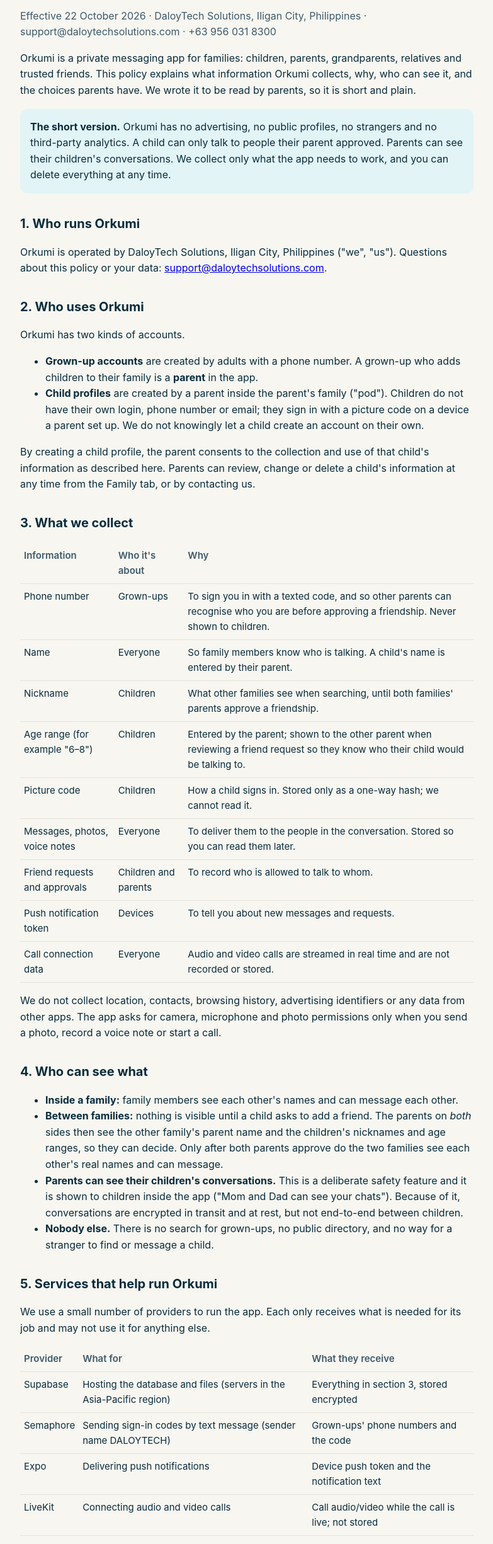
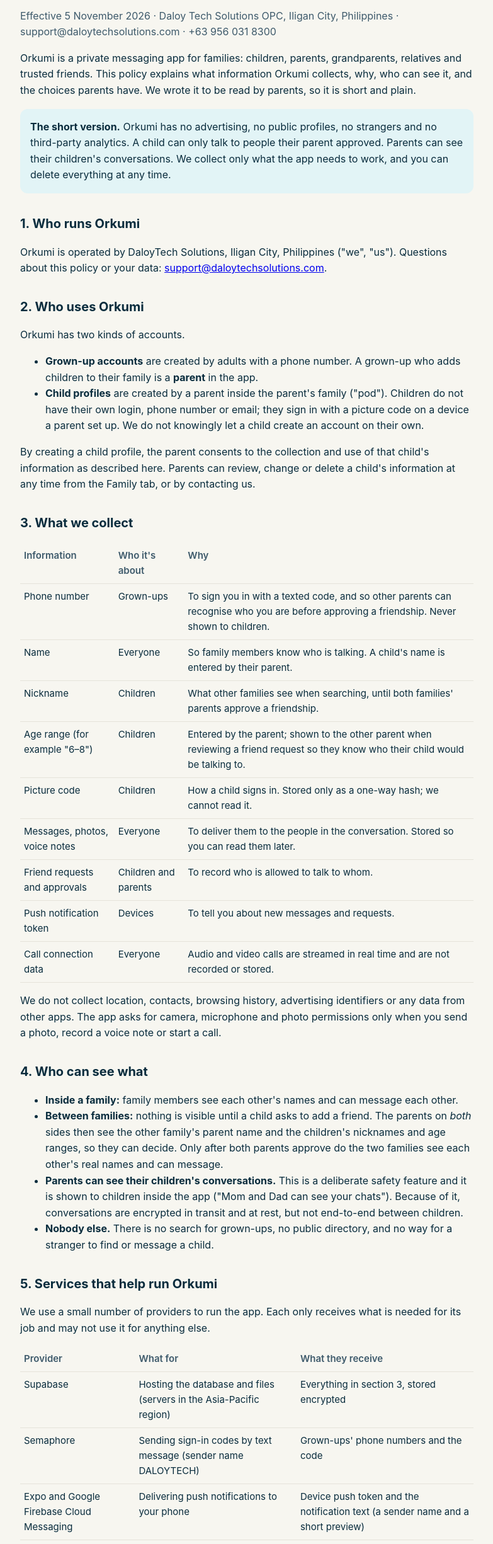
Before and after one commit to aburias/orkumi-site, a plain HTML site: page privacy.html in a window 1280 px wide. Shown: the part 108-2559 px from the top of the page at 63% size, without its empty margins (248-1031 px from the left). Drawn offline with Linux system fonts and the light colour scheme.

Commit message:
Privacy: name Firebase for push, link terms, new effective date

```diff
--- a/privacy.html
+++ b/privacy.html
@@ -19,7 +19,7 @@
 <body>
 <main>
 <h1>Orkumi Privacy Policy</h1>
-<p class="meta">Effective 22 October 2026 · DaloyTech Solutions, Iligan City, Philippines · support@daloytechsolutions.com · +63 956 031 8300</p>
+<p class="meta">Effective 5 November 2026 · Daloy Tech Solutions OPC, Iligan City, Philippines · support@daloytechsolutions.com · +63 956 031 8300</p>
 
 <p>Orkumi is a private messaging app for families: children, parents, grandparents, relatives and trusted friends. This policy explains what information Orkumi collects, why, who can see it, and the choices parents have. We wrote it to be read by parents, so it is short and plain.</p>
 
@@ -67,7 +67,7 @@
 <tr><th>Provider</th><th>What for</th><th>What they receive</th></tr>
 <tr><td>Supabase</td><td>Hosting the database and files (servers in the Asia-Pacific region)</td><td>Everything in section 3, stored encrypted</td></tr>
 <tr><td>Semaphore</td><td>Sending sign-in codes by text message (sender name DALOYTECH)</td><td>Grown-ups' phone numbers and the code</td></tr>
-<tr><td>Expo</td><td>Delivering push notifications</td><td>Device push token and the notification text</td></tr>
+<tr><td>Expo and Google Firebase Cloud Messaging</td><td>Delivering push notifications to your phone</td><td>Device push token and the notification text (a sender name and a short preview)</td></tr>
 <tr><td>LiveKit</td><td>Connecting audio and video calls</td><td>Call audio/video while the call is live; not stored</td></tr>
 </table>
 <p>We do not sell personal information, and we do not share it with advertisers or data brokers. Orkumi contains no advertising and no third-party analytics or tracking.</p>
@@ -94,7 +94,7 @@
 <h2>9. Changes</h2>
 <p>If we change this policy in a way that affects children's information, we will ask parents to agree again in the app before the change applies. Smaller changes are posted here with a new effective date.</p>
 
-<p class="meta">Orkumi — Your people. Your pod.</p>
+<p class="meta">Orkumi — Your people. Your pod. · <a href="terms.html">Terms of Use</a></p>
 </main>
 </body>
 </html>
```
